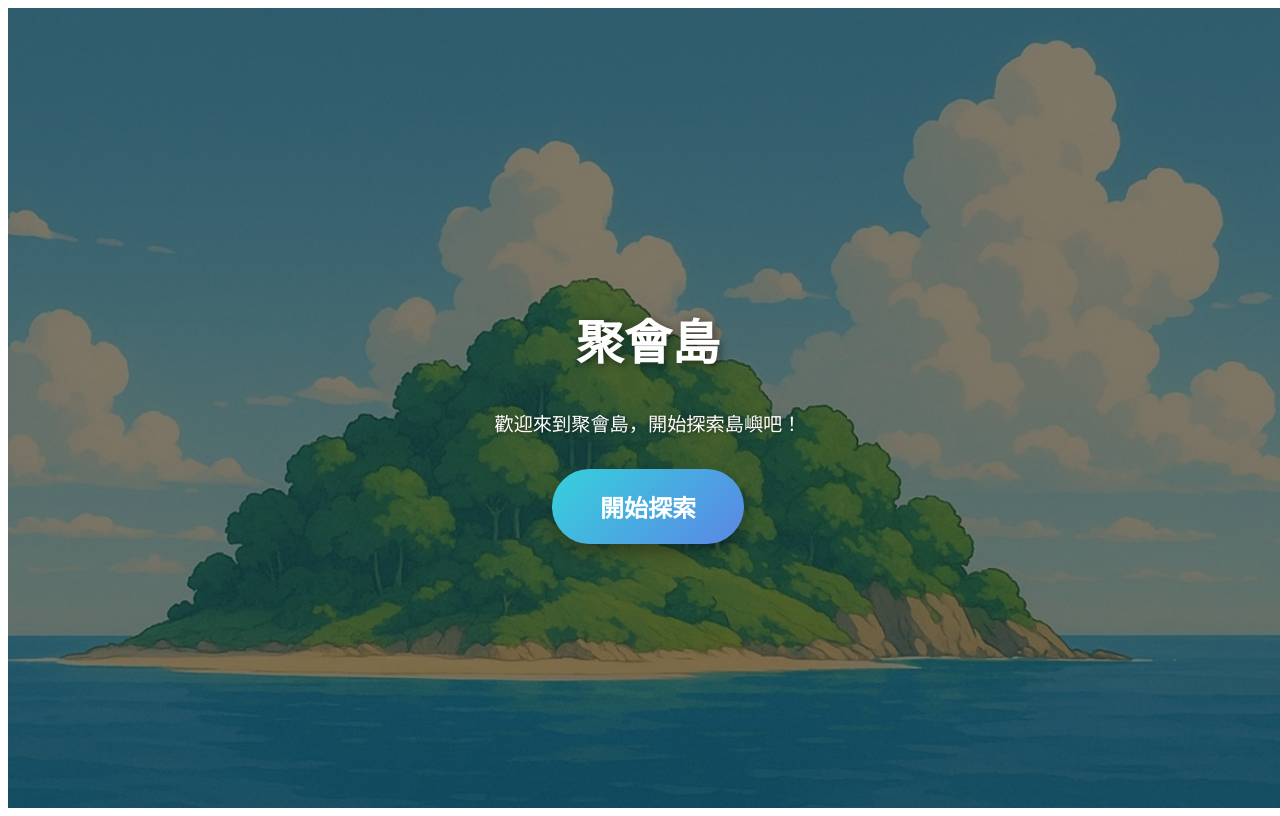
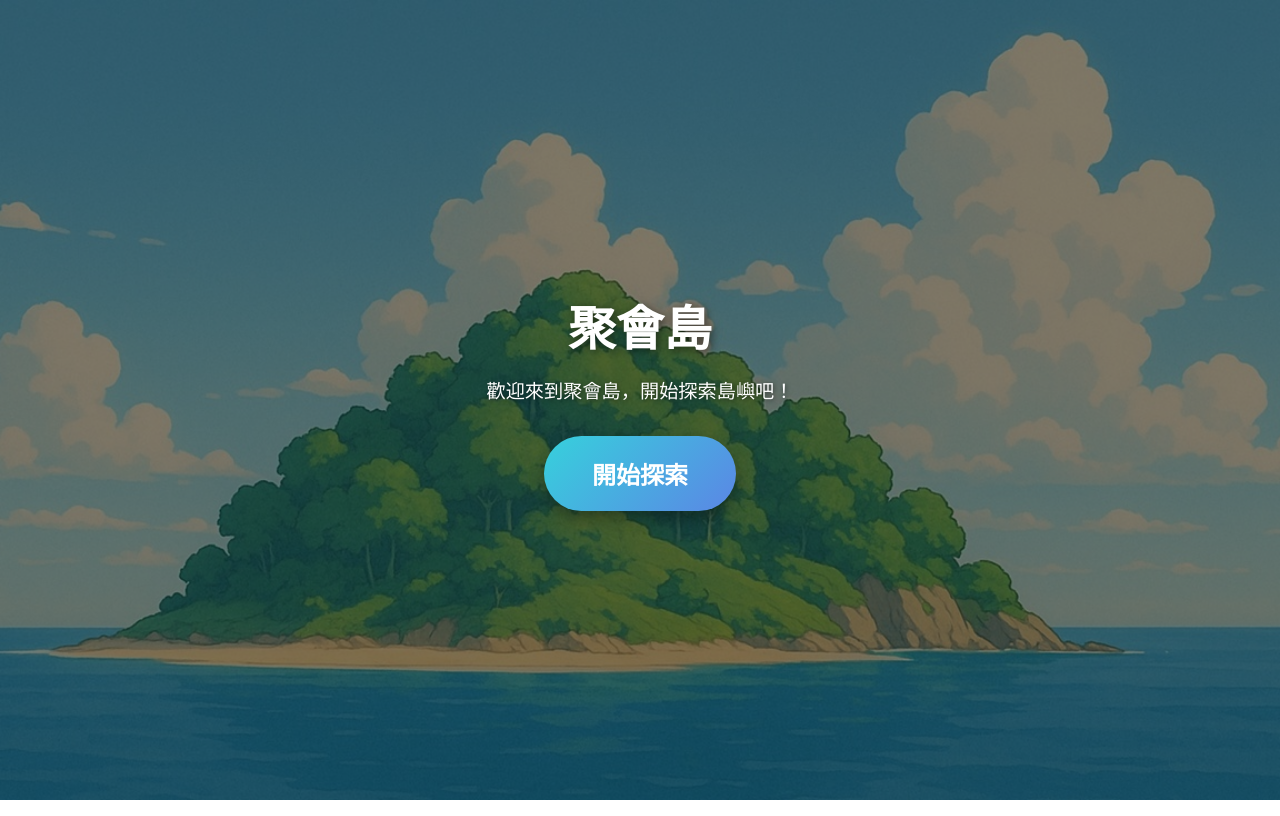
Before and after one commit to InagakiRomi/gathering-island-backend, a Vue app in the folder frontend/: page / in a window 1280 px wide. Built offline with nearby package versions, Linux system fonts and the light colour scheme; the HTML template or start-up script is replaced by a standard one.

Commit message:
[!]移除留邊

```diff
--- a/frontend/src/App.vue
+++ b/frontend/src/App.vue
@@ -2,3 +2,20 @@
   <!-- 自動顯示切換到的頁面內容 -->
   <router-view />
 </template>
+
+<style>
+/* 強制移除所有元素的邊距與內距 */
+* {
+  margin: 0;
+  padding: 0;
+  box-sizing: border-box;
+}
+
+/* 清除 body 預設 margin，並讓它撐滿整個螢幕 */
+html, body {
+  width: 100%;
+  height: 100%;
+  margin: 0;
+  padding: 0;
+}
+</style>
```
